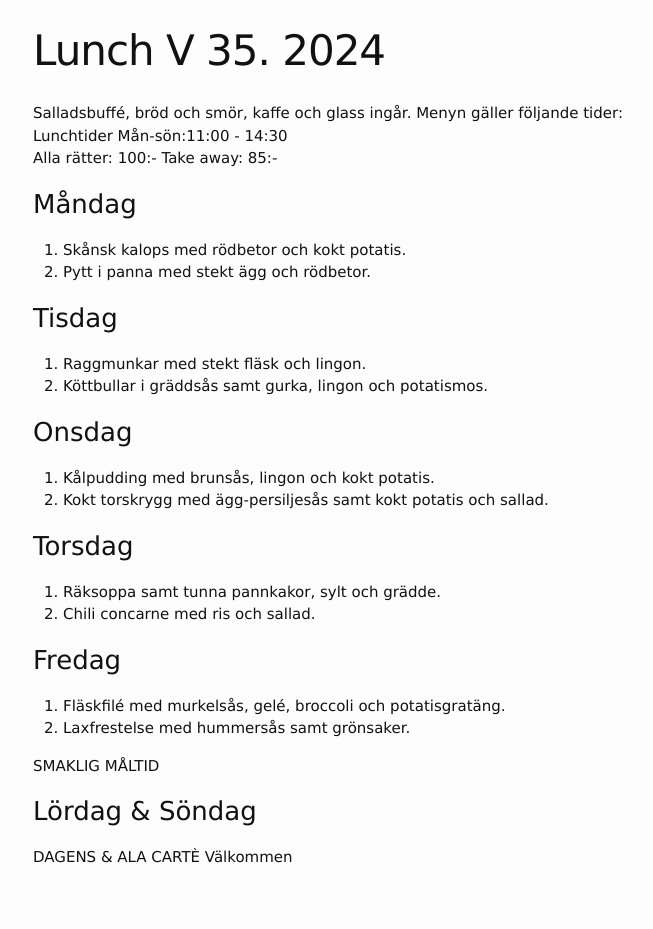
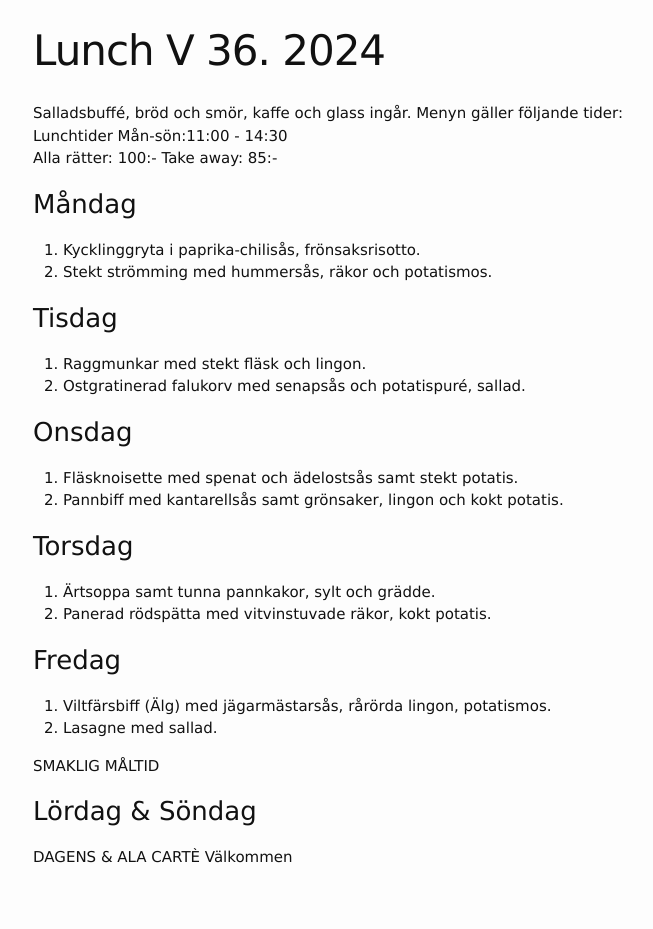
Before and after one commit to FarInn62/farinn62.github.io, a Jekyll site: the page built from lunch.md, in a window 1280 px wide. Shown: the whole page, without its empty margins (237-890 px from the left). Built offline with Jekyll 4.4.1, drawn with Linux system fonts in a browser that asks for light colours.

Commit message:
Update lunch.md

```diff
--- a/lunch.md
+++ b/lunch.md
@@ -1,6 +1,6 @@
 ---
 layout: foodmenu
-title: Lunch V 35. 2024
+title: Lunch V 36. 2024
 permalink: /lunch/
 published: true
 ---
@@ -11,28 +11,28 @@ Alla rätter: 100:- Take away: 85:-
 
 ### Måndag
 
-1. Skånsk kalops med rödbetor och kokt potatis.
-2. Pytt i panna med stekt ägg och rödbetor.
+1. Kycklinggryta i paprika-chilisås, frönsaksrisotto.
+2. Stekt strömming med hummersås, räkor och potatismos.
 
 ### Tisdag
 
 1. Raggmunkar med stekt fläsk och lingon.
-2. Köttbullar i gräddsås samt gurka, lingon och potatismos.
+2. Ostgratinerad falukorv med senapsås och potatispuré, sallad.
 
 ### Onsdag
 
-1. Kålpudding med brunsås, lingon och kokt potatis.
-2. Kokt torskrygg med ägg-persiljesås samt kokt potatis och sallad.
+1. Fläsknoisette med spenat och ädelostsås samt stekt potatis.
+2. Pannbiff med kantarellsås samt grönsaker, lingon och kokt potatis.
 
 ### Torsdag
 
-1. Räksoppa samt tunna pannkakor, sylt och grädde.
-2. Chili concarne med ris och sallad.
+1. Ärtsoppa samt tunna pannkakor, sylt och grädde.
+2. Panerad rödspätta med vitvinstuvade räkor, kokt potatis.
 
 ### Fredag
 
-1. Fläskfilé med murkelsås, gelé, broccoli och potatisgratäng.
-2. Laxfrestelse med hummersås samt grönsaker.
+1. Viltfärsbiff (Älg) med jägarmästarsås, rårörda lingon, potatismos.
+2. Lasagne med sallad.
 
 SMAKLIG MÅLTID
 ### Lördag & Söndag
```
